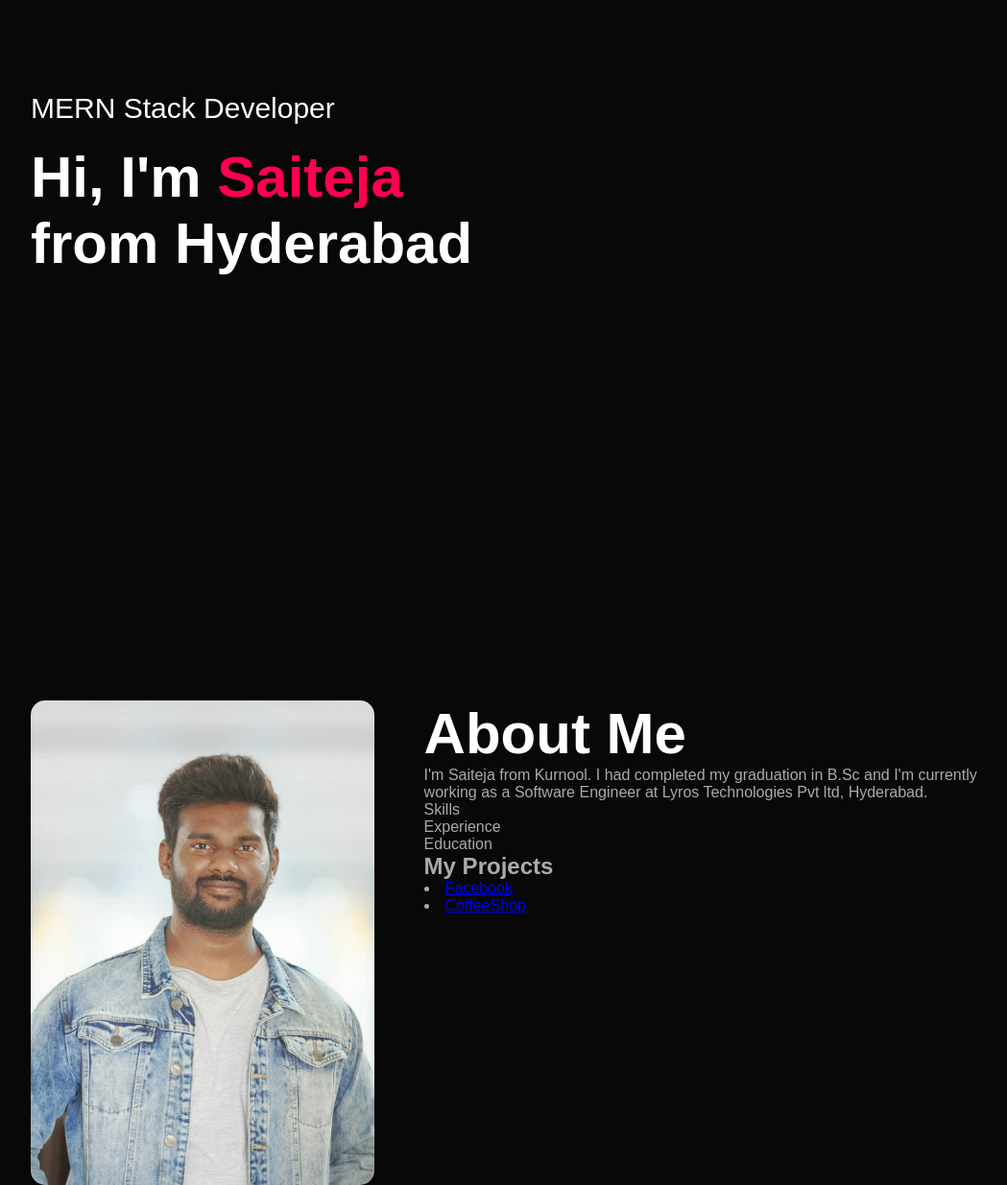
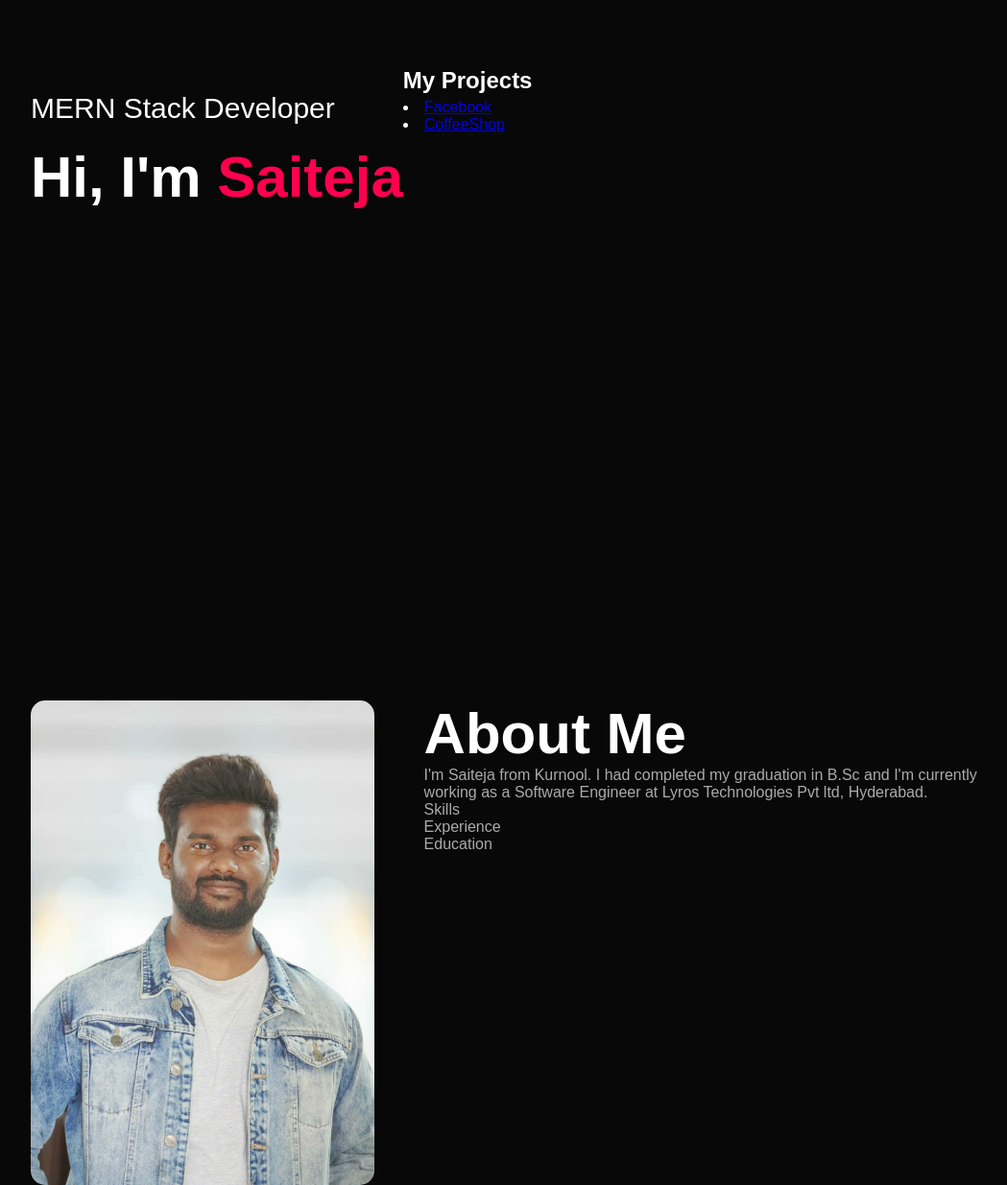
Before and after one commit to KummariSaiteja/kummarisaiteja.github.io, a plain HTML site: page index.html in a window 1280 px wide. Shown: the part 160-1395 px from the top of the page at 96% size, without its empty margins (96-1145 px from the left). Drawn offline with Linux system fonts and the light colour scheme.

Commit message:
Update index.html

```diff
--- a/index.html
+++ b/index.html
@@ -59,9 +59,16 @@
         nav ul li a:hover::after{
             width: 100%;
         }
+        .main-page{
+            display:flex;
+            flex-direction:row;
+            align-items:center;
+
+        }
         .header-text{
             margin-top:20%;
             font-size:30px;
+            flex-basis:70p%;
         }
         .header-text h1{
             font-size: 60px;
@@ -69,6 +76,13 @@
         }
         .header-text h1 span{
             color: #ff004f;
+        }
+        .project-links{
+            flex-basis:30%;
+            margin-top:100px;
+        }
+        .project-links ul li{
+            margin-bottom:8px;
         }
         #about{
             padding: 80px 0;
@@ -113,10 +127,18 @@
                 <li><a href="#">Contact</a></li>
             </ul>
         </nav>
-        <div class="header-text">
-            <p>MERN Stack Developer</p>
-            <h1>Hi, I'm <span>Saiteja</span><br>from Hyderabad</h1>
+        <div class="main-page">
+            <div class="header-text">
+                <p>MERN Stack Developer</p>
+                <h1>Hi, I'm <span>Saiteja</span></h1>
+           </div>
+           <div class="project-links">
+               <h2 style="margin-bottom:5px;">My Projects</h2>
+               <li><a href="facebook/index.html">Facebook</a></li>
+               <li><a href=" https://kummarisaiteja.github.io/coffeeshop/">CoffeeShop</a></li>
+           </div>
         </div>
+
     </div>
 </div>
 
@@ -136,11 +158,7 @@
                     <p class="tab-links">Experience</p>
                     <p class="tab-links">Education</p>
                 </div>
-                <div>
-                    <h2>My Projects</h2>
-                    <li><a href="facebook/index.html">Facebook</a></li>
-                    <li><a href=" https://kummarisaiteja.github.io/coffeeshop/">CoffeeShop</a></li>
-                </div>
+
             </div>
         </div>
     </div>
```
